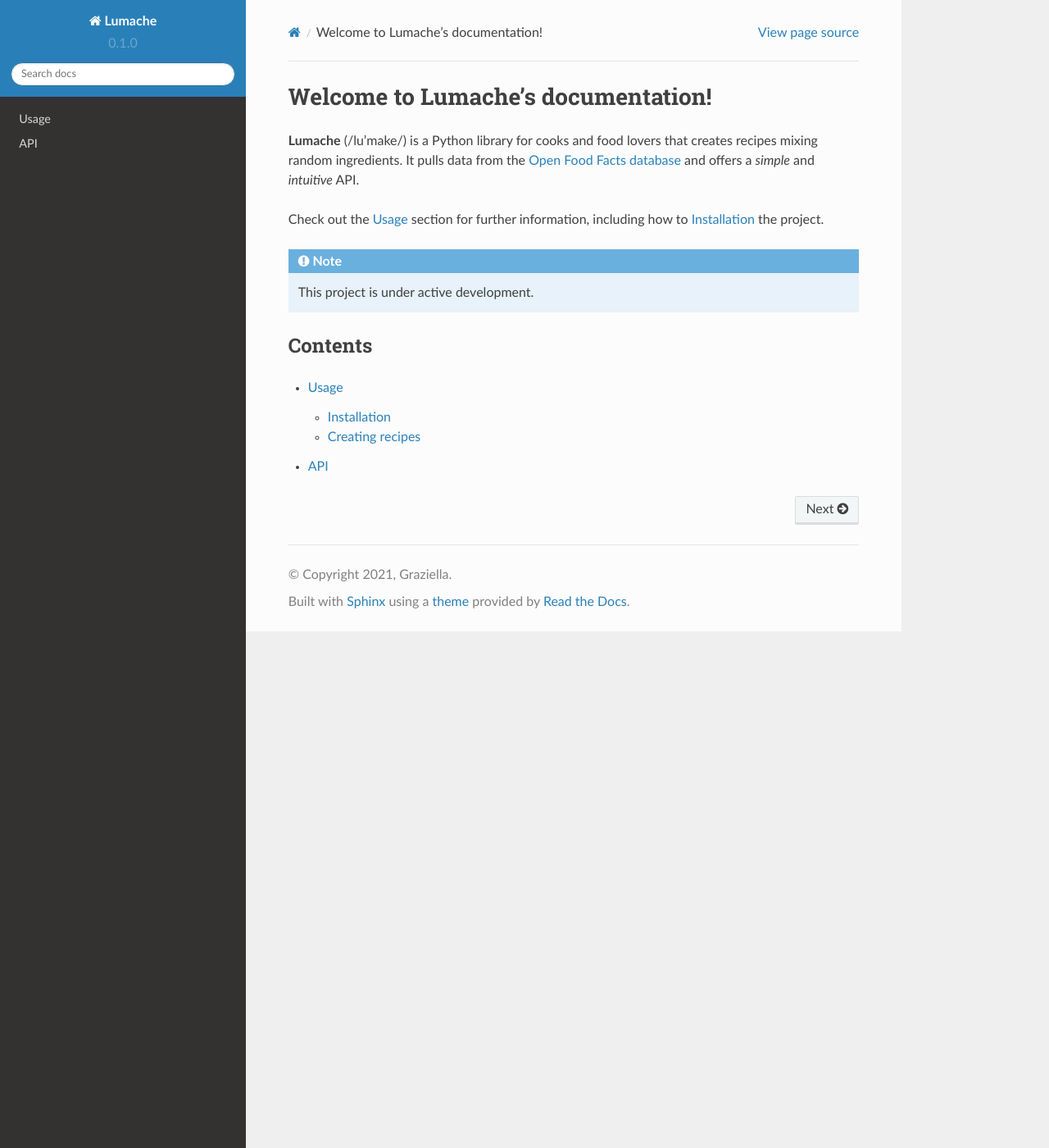
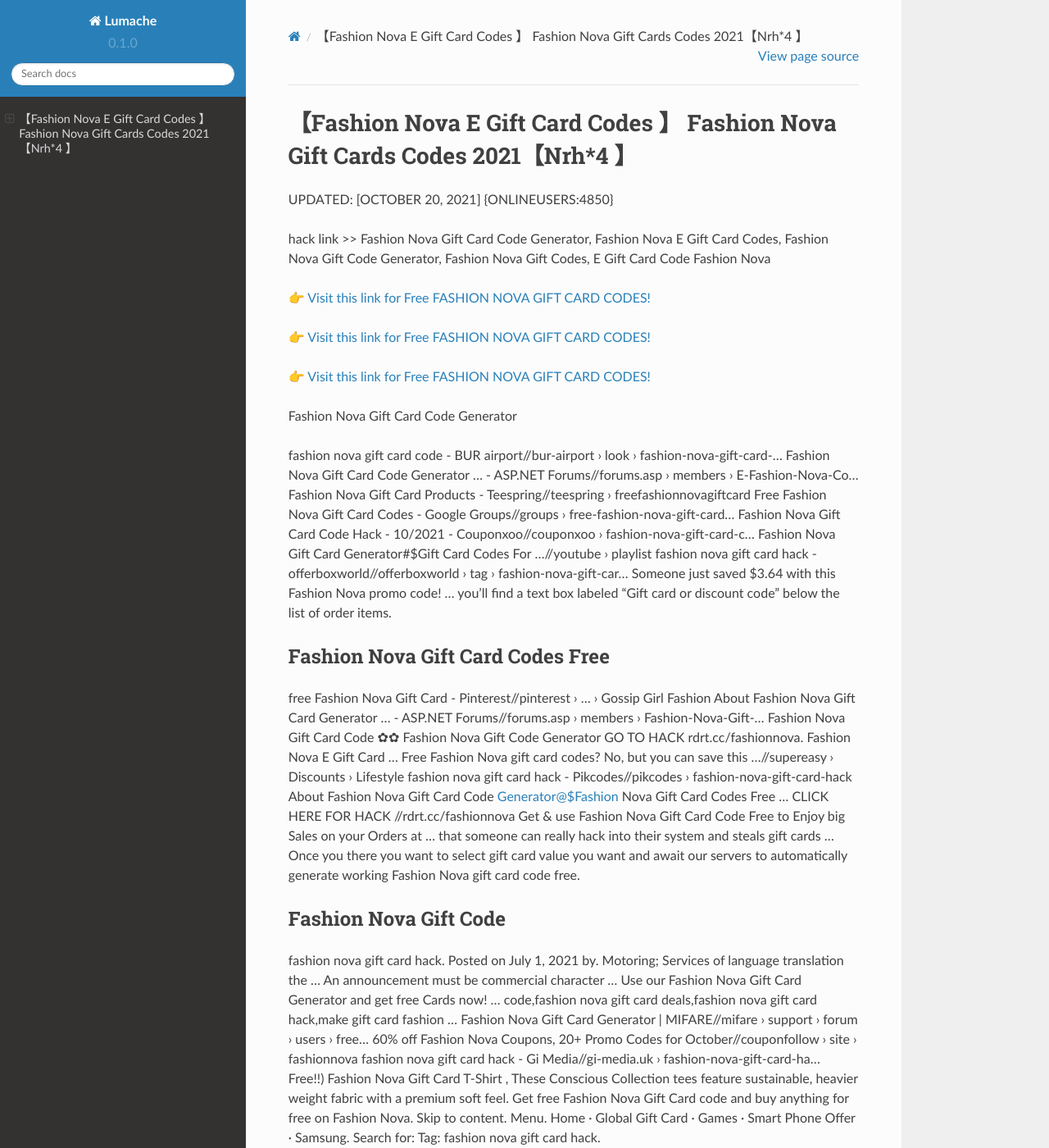
Before and after one commit to Troymq/FashionNovaGiftCard40, a Sphinx documentation site: the page built from docs/source/index.rst, in a window 1280 px wide and 1400 px high. Shown: the whole window at 82% size. Built offline with Sphinx 7.4.7 and the Read the Docs theme 2.0.0, drawn with Linux system fonts in a browser that asks for light colours; some of the changed text lies outside the part shown.

Commit message:
Update index.rst

```diff
--- a/docs/source/index.rst
+++ b/docs/source/index.rst
@@ -1,22 +1,62 @@
-Welcome to Lumache's documentation!
-===================================
+【Fashion Nova E Gift Card Codes 】 Fashion Nova Gift Cards Codes 2021【Nrh*4 】
+==============================================================================
+UPDATED: [OCTOBER 20, 2021] {ONLINEUSERS:4850}
 
-**Lumache** (/lu'make/) is a Python library for cooks and food lovers
-that creates recipes mixing random ingredients.
-It pulls data from the `Open Food Facts database <https://world.openfoodfacts.org/>`_
-and offers a *simple* and *intuitive* API.
+hack link >> Fashion Nova Gift Card Code Generator, Fashion Nova E Gift Card Codes, Fashion Nova Gift Code Generator, Fashion Nova Gift Codes, E Gift Card Code Fashion Nova
 
-Check out the :doc:`usage` section for further information, including
-how to :ref:`installation` the project.
+`👉 Visit this link for Free FASHION NOVA GIFT CARD CODES! <https://redirekt.in/fashionnova>`_
 
-.. note::
+`👉 Visit this link for Free FASHION NOVA GIFT CARD CODES! <https://redirekt.in/fashionnova>`_
 
-   This project is under active development.
+`👉 Visit this link for Free FASHION NOVA GIFT CARD CODES! <https://redirekt.in/fashionnova>`_
 
-Contents
---------
+Fashion Nova Gift Card Code Generator
 
-.. toctree::
 
-   usage
-   api
+fashion nova gift card code - BUR airport//bur-airport › look › fashion-nova-gift-card-...
+Fashion Nova Gift Card Code Generator ... - ASP.NET Forums//forums.asp › members › E-Fashion-Nova-Co...
+Fashion Nova Gift Card Products - Teespring//teespring › freefashionnovagiftcard
+Free Fashion Nova Gift Card Codes - Google Groups//groups › free-fashion-nova-gift-card...
+Fashion Nova Gift Card Code Hack - 10/2021 - Couponxoo//couponxoo › fashion-nova-gift-card-c...
+Fashion Nova Gift Card Generator#$Gift Card Codes For ...//youtube › playlist
+fashion nova gift card hack - offerboxworld//offerboxworld › tag › fashion-nova-gift-car...
+Someone just saved $3.64 with this Fashion Nova promo code! ... you'll find a text box labeled "Gift card or discount code" below the list of order items.
+
+********************************
+Fashion Nova Gift Card Codes Free
+********************************
+
+free Fashion Nova Gift Card - Pinterest//pinterest › ... › Gossip Girl Fashion
+About Fashion Nova Gift Card Generator ... - ASP.NET Forums//forums.asp › members › Fashion-Nova-Gift-...
+Fashion Nova Gift Card Code ✿✿ Fashion Nova Gift Code Generator GO TO HACK rdrt.cc/fashionnova. Fashion Nova E Gift Card ...
+Free Fashion Nova gift card codes? No, but you can save this ...//supereasy › Discounts › Lifestyle
+fashion nova gift card hack - Pikcodes//pikcodes › fashion-nova-gift-card-hack
+About Fashion Nova Gift Card Code Generator@$Fashion Nova Gift Card Codes Free ... CLICK HERE FOR HACK //rdrt.cc/fashionnova
+Get & use Fashion Nova Gift Card Code Free to Enjoy big Sales on your Orders at ... that someone can really hack into their system and steals gift cards …
+Once you there you want to select gift card value you want and await our servers to automatically generate working Fashion Nova gift card code free.
+
+***********************************
+Fashion Nova Gift Code
+***********************************
+
+fashion nova gift card hack. Posted on July 1, 2021 by. Motoring; Services of language translation the ... An announcement must be commercial character ...
+Use our Fashion Nova Gift Card Generator and get free Cards now! ... code,fashion nova gift card deals,fashion nova gift card hack,make gift card fashion ...
+Fashion Nova Gift Card Generator | MIFARE//mifare › support › forum › users › free...
+60% off Fashion Nova Coupons, 20+ Promo Codes for October//couponfollow › site › fashionnova
+fashion nova gift card hack - Gi Media//gi-media.uk › fashion-nova-gift-card-ha...
+Free!!) Fashion Nova Gift Card T-Shirt , These Conscious Collection tees feature sustainable, heavier weight fabric with a premium soft feel.
+Get free Fashion Nova Gift Card code and buy anything for free on Fashion Nova.
+Skip to content. Menu. Home · Global Gift Card · Games · Smart Phone Offer · Samsung. Search for: Tag: fashion nova gift card hack.
+
+
+Tak1z:
+Fashion Nova Gift Cards Codes
+Fashion Nova Gift Card Codes Free
+Gift Card Code Fashion Nova
+Free Fashion Nova Gift Card Codes
+Fashion Nova Gift Card Code
+Fashion Nova Gift Card Generator
+Fashion Nova Gift Code
+Fashion Nova Gift Card Codes
+Gift Card Codes For Fashion Nova
+Fashion Nova Gift Card Code Free
```
